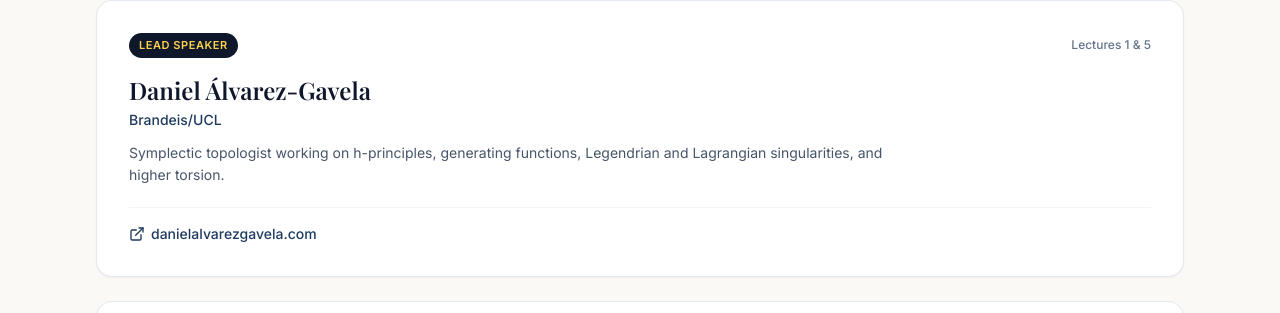
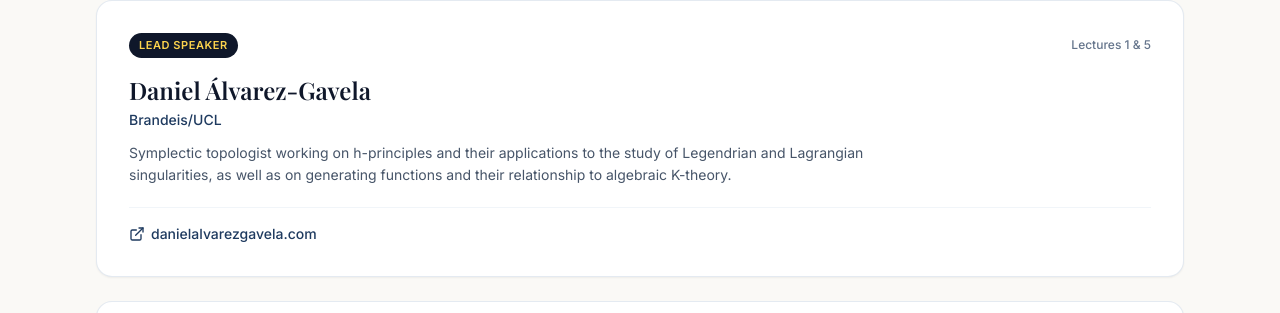
Before and after one commit to umutvg/umutvg.github.io, a plain HTML site: page imbm_days.html in a window 1280 px wide. Shown: the part 2247-2560 px from the top of the page. Drawn offline with nearby package versions, Linux system fonts and the light colour scheme; a web font is replaced by a local one.

Commit message:
Add files via upload

```diff
--- a/imbm_days.html
+++ b/imbm_days.html
@@ -233,7 +233,7 @@
         <h3 class="font-editorial text-2xl font-semibold text-slate-900">Daniel Álvarez-Gavela</h3>
         <p class="text-sm font-medium text-bosphorus mt-1">Brandeis/UCL</p>
         <p class="text-sm text-slate-600 mt-3 leading-relaxed max-w-3xl">
-          Symplectic topologist working on h-principles, generating functions, Legendrian and Lagrangian singularities, and higher torsion.
+          Symplectic topologist working on h-principles and their applications to the study of Legendrian and Lagrangian singularities, as well as on generating functions and their relationship to algebraic K-theory.
         </p>
         <div class="mt-5 pt-4 border-t border-slate-100 flex items-center gap-4">
           <a href="https://danielalvarezgavela.com/" target="_blank" rel="noopener noreferrer" class="inline-flex items-center gap-1.5 text-sm font-medium text-bosphorus hover:text-slate-900 transition-colors">
```
